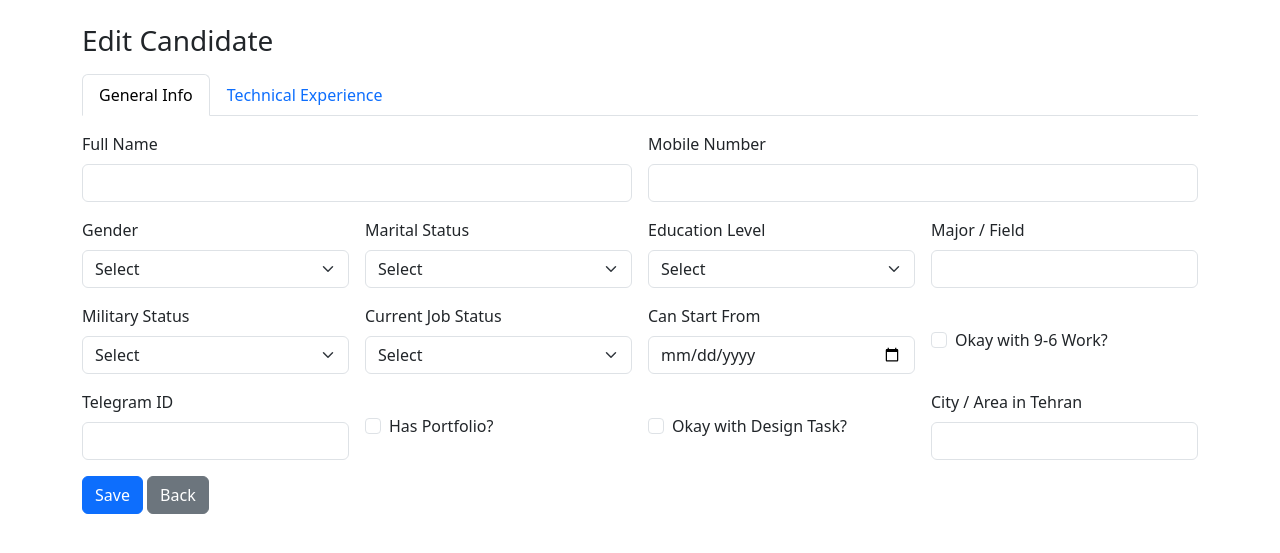
After one commit to Peyman-Products/resume, a Flask app: template templates/edit.html in a window 1280 px wide. The commit adds this page. Shown: the top 553 px of the page. Run offline with Flask 3, Linux system fonts and the light colour scheme; the template is opened without the code that fills it, so the values that code supplies are empty.

Commit message:
Add full candidate edit form

```diff
--- a/app.py
+++ b/app.py
@@ -4,8 +4,9 @@ import os
 
 app = Flask(__name__)
 
-# Path to Excel data file
-DATA_FILE = 'candidates.xlsx'
+# Path to Excel data file (placed alongside this script)
+BASE_DIR = os.path.dirname(os.path.abspath(__file__))
+DATA_FILE = os.path.join(BASE_DIR, 'candidates.xlsx')
 
 # If file doesn't exist, create with all required columns
 if not os.path.exists(DATA_FILE):
@@ -57,13 +58,23 @@ def add_candidate():
     }
     df = pd.concat([df, pd.DataFrame([new_row])], ignore_index=True)
     write_data(df)
-    return redirect(url_for('index'))
+    # redirect to the full edit form to complete details
+    return redirect(url_for('edit_form', candidate_id=new_id))
 
 @app.route('/get/<int:candidate_id>')
 def get_candidate(candidate_id):
     df = read_data()
     person = df[df['id'] == candidate_id].to_dict(orient='records')
     return jsonify(person[0]) if person else jsonify({})
+
+@app.route('/edit/<int:candidate_id>', methods=['GET'])
+def edit_form(candidate_id):
+    df = read_data()
+    person = df[df['id'] == candidate_id]
+    if person.empty:
+        return redirect(url_for('index'))
+    return render_template('edit.html', candidate=person.to_dict(orient='records')[0])
+
 
 @app.route('/edit/<int:candidate_id>', methods=['POST'])
 def edit_candidate(candidate_id):
--- /dev/null
+++ b/templates/edit.html
@@ -0,0 +1,169 @@
+<!DOCTYPE html>
+<html lang="en">
+<head>
+  <meta charset="UTF-8">
+  <title>Edit Candidate</title>
+  <link href="https://cdn.jsdelivr.net/npm/bootstrap@5.3.0/dist/css/bootstrap.min.css" rel="stylesheet">
+</head>
+<body class="p-4">
+<div class="container">
+  <h3 class="mb-3">Edit Candidate</h3>
+  <form method="post">
+    <ul class="nav nav-tabs mb-3" id="editTabs" role="tablist">
+      <li class="nav-item">
+        <button class="nav-link active" data-bs-toggle="tab" data-bs-target="#tabGeneral" type="button">General Info</button>
+      </li>
+      <li class="nav-item">
+        <button class="nav-link" data-bs-toggle="tab" data-bs-target="#tabExperience" type="button">Technical Experience</button>
+      </li>
+    </ul>
+
+    <div class="tab-content">
+      <div class="tab-pane fade show active" id="tabGeneral">
+        <div class="row g-3">
+          <div class="col-md-6">
+            <label class="form-label">Full Name</label>
+            <input name="name" value="{{ candidate.name }}" type="text" class="form-control" required>
+          </div>
+          <div class="col-md-6">
+            <label class="form-label">Mobile Number</label>
+            <input name="mobile" value="{{ candidate.mobile }}" type="text" class="form-control" required>
+          </div>
+          <div class="col-md-3">
+            <label class="form-label">Gender</label>
+            <select name="gender" class="form-select" required>
+              <option value="">Select</option>
+              <option {% if candidate.gender=='Male' %}selected{% endif %}>Male</option>
+              <option {% if candidate.gender=='Female' %}selected{% endif %}>Female</option>
+            </select>
+          </div>
+          <div class="col-md-3">
+            <label class="form-label">Marital Status</label>
+            <select name="marital_status" class="form-select">
+              <option value="">Select</option>
+              <option {% if candidate.marital_status=='Single' %}selected{% endif %}>Single</option>
+              <option {% if candidate.marital_status=='Married' %}selected{% endif %}>Married</option>
+            </select>
+          </div>
+          <div class="col-md-3">
+            <label class="form-label">Education Level</label>
+            <select name="education" class="form-select">
+              <option value="">Select</option>
+              <option {% if candidate.education=='Diploma' %}selected{% endif %}>Diploma</option>
+              <option {% if candidate.education=='Bachelor' %}selected{% endif %}>Bachelor</option>
+              <option {% if candidate.education=='Master' %}selected{% endif %}>Master</option>
+            </select>
+          </div>
+          <div class="col-md-3">
+            <label class="form-label">Major / Field</label>
+            <input name="major" value="{{ candidate.major }}" type="text" class="form-control">
+          </div>
+          <div class="col-md-3">
+            <label class="form-label">Military Status</label>
+            <select name="military_status" class="form-select">
+              <option value="">Select</option>
+              <option {% if candidate.military_status=='Completed' %}selected{% endif %}>Completed</option>
+              <option {% if candidate.military_status=='Exempt' %}selected{% endif %}>Exempt</option>
+              <option {% if candidate.military_status=='In Progress' %}selected{% endif %}>In Progress</option>
+              <option {% if candidate.military_status=='N/A' %}selected{% endif %}>N/A</option>
+            </select>
+          </div>
+          <div class="col-md-3">
+            <label class="form-label">Current Job Status</label>
+            <select name="job_status" class="form-select">
+              <option value="">Select</option>
+              <option {% if candidate.job_status=='Employed' %}selected{% endif %}>Employed</option>
+              <option {% if candidate.job_status=='Freelancer' %}selected{% endif %}>Freelancer</option>
+              <option {% if candidate.job_status=='Unemployed' %}selected{% endif %}>Unemployed</option>
+            </select>
+          </div>
+          <div class="col-md-3">
+            <label class="form-label">Can Start From</label>
+            <input name="can_start_from" value="{{ candidate.can_start_from }}" type="date" class="form-control">
+          </div>
+          <div class="col-md-3">
+            <div class="form-check mt-4">
+              <input name="available_9_to_6" class="form-check-input" type="checkbox" value="Yes" {% if candidate.available_9_to_6=='Yes' %}checked{% endif %}>
+              <label class="form-check-label">Okay with 9-6 Work?</label>
+            </div>
+          </div>
+          <div class="col-md-3">
+            <label class="form-label">Telegram ID</label>
+            <input name="telegram_id" value="{{ candidate.telegram_id }}" type="text" class="form-control">
+          </div>
+          <div class="col-md-3">
+            <div class="form-check mt-4">
+              <input name="has_portfolio" class="form-check-input" type="checkbox" value="Yes" {% if candidate.has_portfolio=='Yes' %}checked{% endif %}>
+              <label class="form-check-label">Has Portfolio?</label>
+            </div>
+          </div>
+          <div class="col-md-3">
+            <div class="form-check mt-4">
+              <input name="ok_with_task" class="form-check-input" type="checkbox" value="Yes" {% if candidate.ok_with_task=='Yes' %}checked{% endif %}>
+              <label class="form-check-label">Okay with Design Task?</label>
+            </div>
+          </div>
+          <div class="col-md-3">
+            <label class="form-label">City / Area in Tehran</label>
+            <input name="location" value="{{ candidate.location }}" type="text" class="form-control">
+          </div>
+        </div>
+      </div>
+
+      <div class="tab-pane fade" id="tabExperience">
+        <div class="row g-3">
+          <div class="col-md-4">
+            <div class="form-check">
+              <input name="exp_dashboard_b2b" class="form-check-input" type="checkbox" value="Yes" {% if candidate.exp_dashboard_b2b=='Yes' %}checked{% endif %}>
+              <label class="form-check-label">Designed B2B dashboards</label>
+            </div>
+            <div class="form-check">
+              <input name="exp_dynamic_reports" class="form-check-input" type="checkbox" value="Yes" {% if candidate.exp_dynamic_reports=='Yes' %}checked{% endif %}>
+              <label class="form-check-label">Dynamic reporting interfaces</label>
+            </div>
+            <div class="form-check">
+              <input name="exp_role_based_access" class="form-check-input" type="checkbox" value="Yes" {% if candidate.exp_role_based_access=='Yes' %}checked{% endif %}>
+              <label class="form-check-label">Role-based access UI</label>
+            </div>
+            <div class="form-check">
+              <input name="exp_pos_mobile" class="form-check-input" type="checkbox" value="Yes" {% if candidate.exp_pos_mobile=='Yes' %}checked{% endif %}>
+              <label class="form-check-label">POS/mobile interfaces</label>
+            </div>
+            <div class="form-check">
+              <input name="exp_data_sync" class="form-check-input" type="checkbox" value="Yes" {% if candidate.exp_data_sync=='Yes' %}checked{% endif %}>
+              <label class="form-check-label">Syncing external data</label>
+            </div>
+            <div class="form-check">
+              <input name="exp_multistep_forms" class="form-check-input" type="checkbox" value="Yes" {% if candidate.exp_multistep_forms=='Yes' %}checked{% endif %}>
+              <label class="form-check-label">Multi-step forms</label>
+            </div>
+            <div class="form-check">
+              <input name="exp_low_digital_users" class="form-check-input" type="checkbox" value="Yes" {% if candidate.exp_low_digital_users=='Yes' %}checked{% endif %}>
+              <label class="form-check-label">Low-digital-literacy users</label>
+            </div>
+            <div class="form-check">
+              <input name="exp_multilingual" class="form-check-input" type="checkbox" value="Yes" {% if candidate.exp_multilingual=='Yes' %}checked{% endif %}>
+              <label class="form-check-label">Multilingual systems</label>
+            </div>
+            <div class="form-check">
+              <input name="exp_portfolio_relevant" class="form-check-input" type="checkbox" value="Yes" {% if candidate.exp_portfolio_relevant=='Yes' %}checked{% endif %}>
+              <label class="form-check-label">Portfolio has relevant work</label>
+            </div>
+          </div>
+          <div class="col-md-8">
+            <label class="form-label">Other notes about technical fit</label>
+            <textarea name="technical_experience_notes" class="form-control" rows="8">{{ candidate.technical_experience_notes }}</textarea>
+          </div>
+        </div>
+      </div>
+    </div>
+    <div class="mt-3">
+      <button class="btn btn-primary">Save</button>
+      <a href="/" class="btn btn-secondary">Back</a>
+    </div>
+  </form>
+</div>
+
+<script src="https://cdn.jsdelivr.net/npm/bootstrap@5.3.0/dist/js/bootstrap.bundle.min.js"></script>
+</body>
+</html>
```
Also changed, not shown: templates/index.html (+2 -22 lines).
